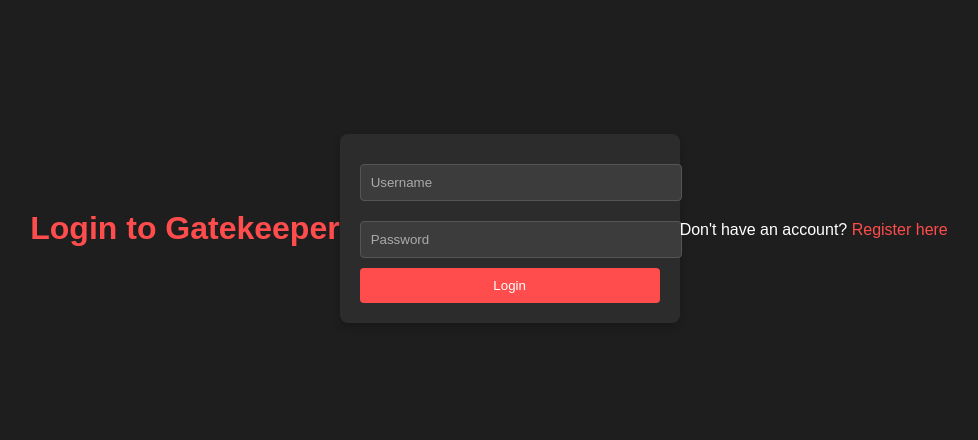
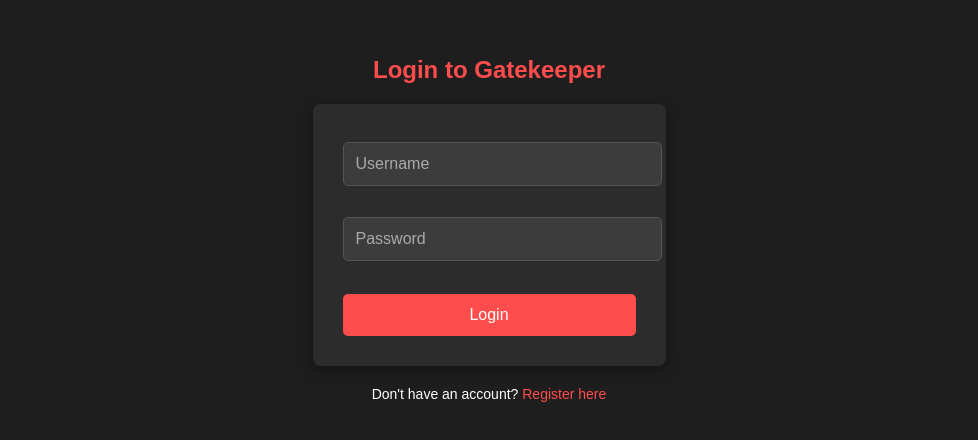
Before and after one commit to raychurchexclusive/login, a plain HTML site: page index.html in a window 1280 px wide. Shown: the part 172-612 px from the top of the page, without its empty margins (151-1129 px from the left). Drawn offline with Linux system fonts and the light colour scheme.

Commit message:
improvements

```diff
--- a/index.html
+++ b/index.html
@@ -7,6 +7,7 @@
     <link rel="stylesheet" href="styles.css">
 </head>
 <body>
+    <div class="container">
         <h1>Login to Gatekeeper</h1>
 
         <!-- Login Form -->
@@ -17,6 +18,7 @@
         </form>
 
         <p>Don't have an account? <a href="register.html">Register here</a></p>
+    </div>
 
     <script>
         const users = JSON.parse(localStorage.getItem('users')) || [
--- a/styles.css
+++ b/styles.css
@@ -13,48 +13,64 @@ body {
     height: 100vh;
 }
 
+/* Center the form container */
+form {
+    background-color: #2c2c2c; /* Slightly lighter grey for forms */
+    padding: 30px;
+    border-radius: 8px;
+    box-shadow: 0 4px 15px rgba(0, 0, 0, 0.4); /* Enhanced shadow */
+    width: 100%;
+    max-width: 400px; /* Increased width for better form appearance */
+    text-align: center;
+    display: flex;
+    flex-direction: column;
+    gap: 15px;
+}
+
+/* Style for headers */
 h1 {
     color: #ff4c4c; /* Red accent for headers */
-}
-
-form {
-    background-color: #2c2c2c; /* Slightly lighter grey for forms */
-    padding: 20px;
-    border-radius: 8px;
-    box-shadow: 0 4px 8px rgba(0, 0, 0, 0.2);
-    width: 100%;
-    max-width: 300px;
+    margin-bottom: 20px;
+    font-size: 24px;
     text-align: center;
 }
 
+/* Input fields styling */
 input[type="text"], input[type="password"] {
     width: 100%;
-    padding: 10px;
-    margin: 10px 0;
+    padding: 12px; /* Slightly larger padding for input fields */
+    margin: 8px 0;
     background-color: #3c3c3c; /* Dark grey input fields */
     border: 1px solid #555555;
-    border-radius: 4px;
+    border-radius: 5px;
     color: #ffffff;
+    font-size: 16px; /* Increased font size */
 }
 
+/* Placeholder text color */
 input[type="text"]::placeholder, input[type="password"]::placeholder {
     color: #aaaaaa; /* Lighter grey placeholder text */
 }
 
+/* Button styling */
 button {
     background-color: #ff4c4c; /* Red button */
     color: #ffffff;
-    padding: 10px;
+    padding: 12px; /* Slightly larger padding for button */
     border: none;
-    border-radius: 4px;
+    border-radius: 5px;
     cursor: pointer;
-    width: 100%;
+    font-size: 16px;
+    margin-top: 10px;
+    transition: background-color 0.3s ease;
 }
 
+/* Button hover effect */
 button:hover {
     background-color: #ff1c1c; /* Darker red on hover */
 }
 
+/* Link styling */
 a {
     color: #ff4c4c;
     text-decoration: none;
@@ -64,6 +80,18 @@ a:hover {
     text-decoration: underline;
 }
 
+/* Paragraph margin */
 p {
     margin-top: 20px;
+    font-size: 14px;
+    text-align: center;
 }
+
+/* Make sure everything is centered vertically and horizontally */
+.container {
+    display: flex;
+    justify-content: center;
+    align-items: center;
+    height: 100vh;
+    flex-direction: column;
+}
```
Also changed, not shown: register.html (+2 -0 lines). Lines whose indentation alone changed are shown as unchanged.
